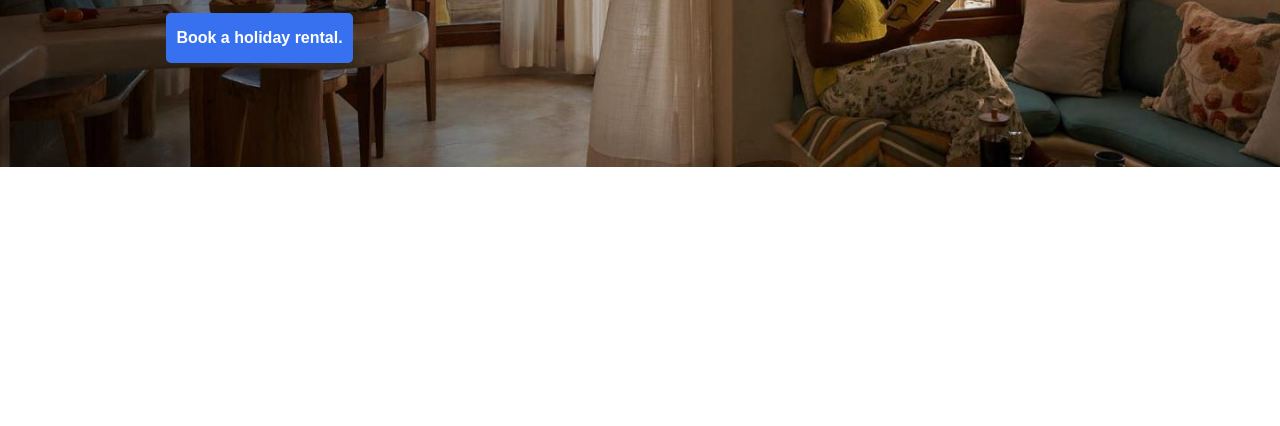
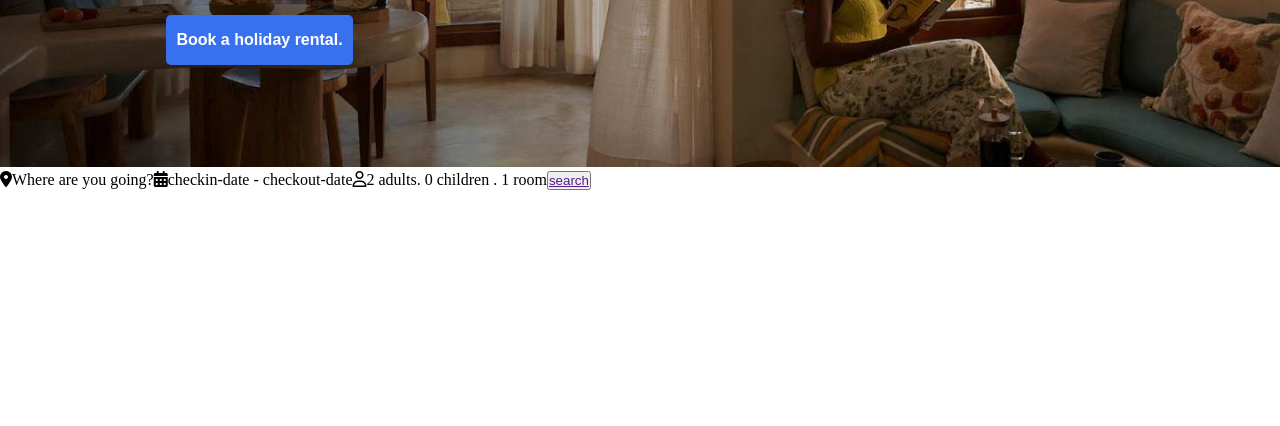
Before and after one commit to Chandan784/BookingAppCore, a plain HTML site: page index.html in a window 1280 px wide. Shown: the part 374-800 px from the top of the page. Drawn offline with Linux system fonts and the light colour scheme.

Commit message:
work lower navbar

```diff
--- a/index.html
+++ b/index.html
@@ -59,6 +59,13 @@
                 <p>Experience the joy of an entire place to yourself</p>
                 <button><a href="">Book a holiday rental.</a></button>
             </div>
+
+            <div class="header-search">
+                <P><i class="fa-solid fa-location-dot"></i>Where are you going?</P>
+                <p><i class="fa-solid fa-calendar-days"></i>checkin-date - checkout-date</p>
+                <p><i class="fa-regular fa-user"></i>2 adults. 0 children . 1 room</p>
+                <button><a href="">search</a></button>
+            </div>
         </div>
     </header>
 </body>
--- a/style.css
+++ b/style.css
@@ -140,3 +140,8 @@
     font-size: 1rem;
     font-weight: bold;
 }
+
+.header-search{
+    display: flex;
+
+}
```
